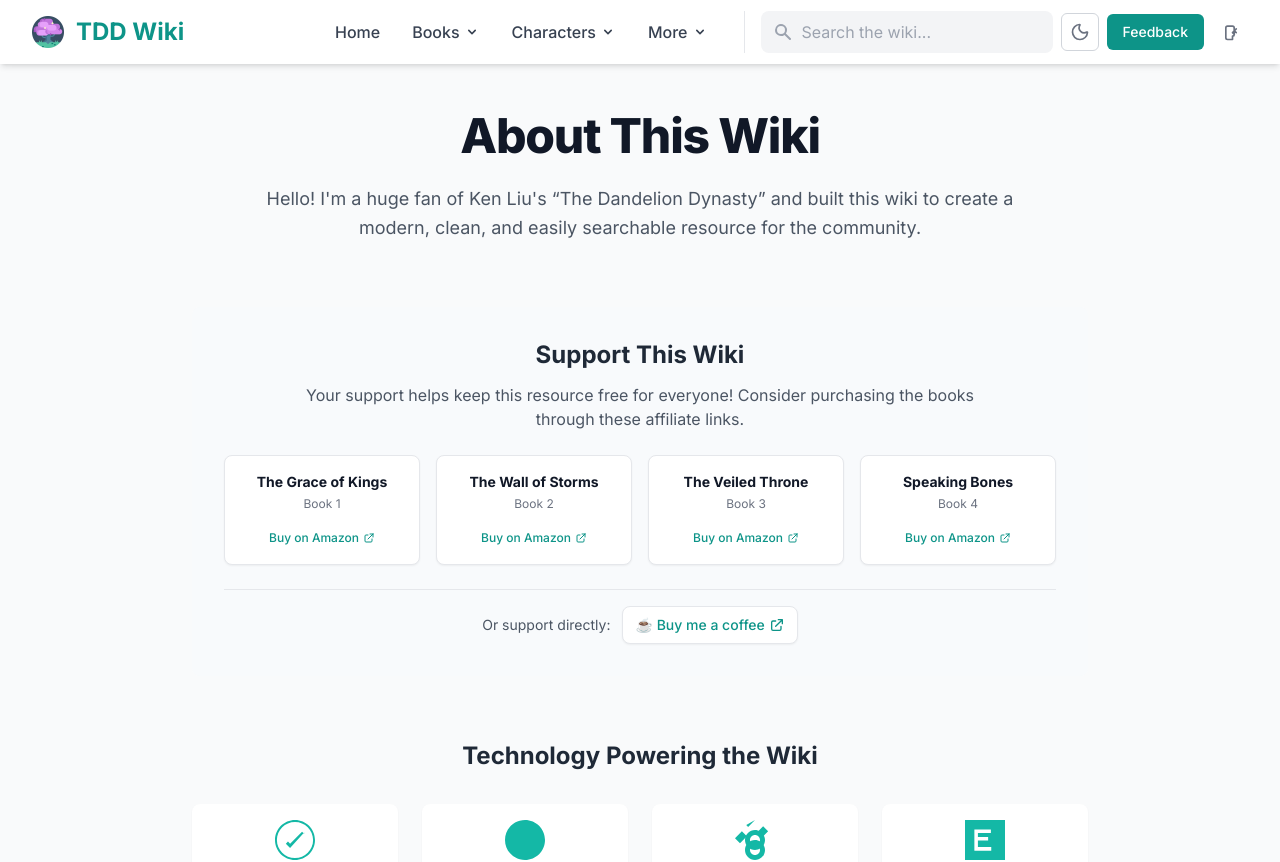
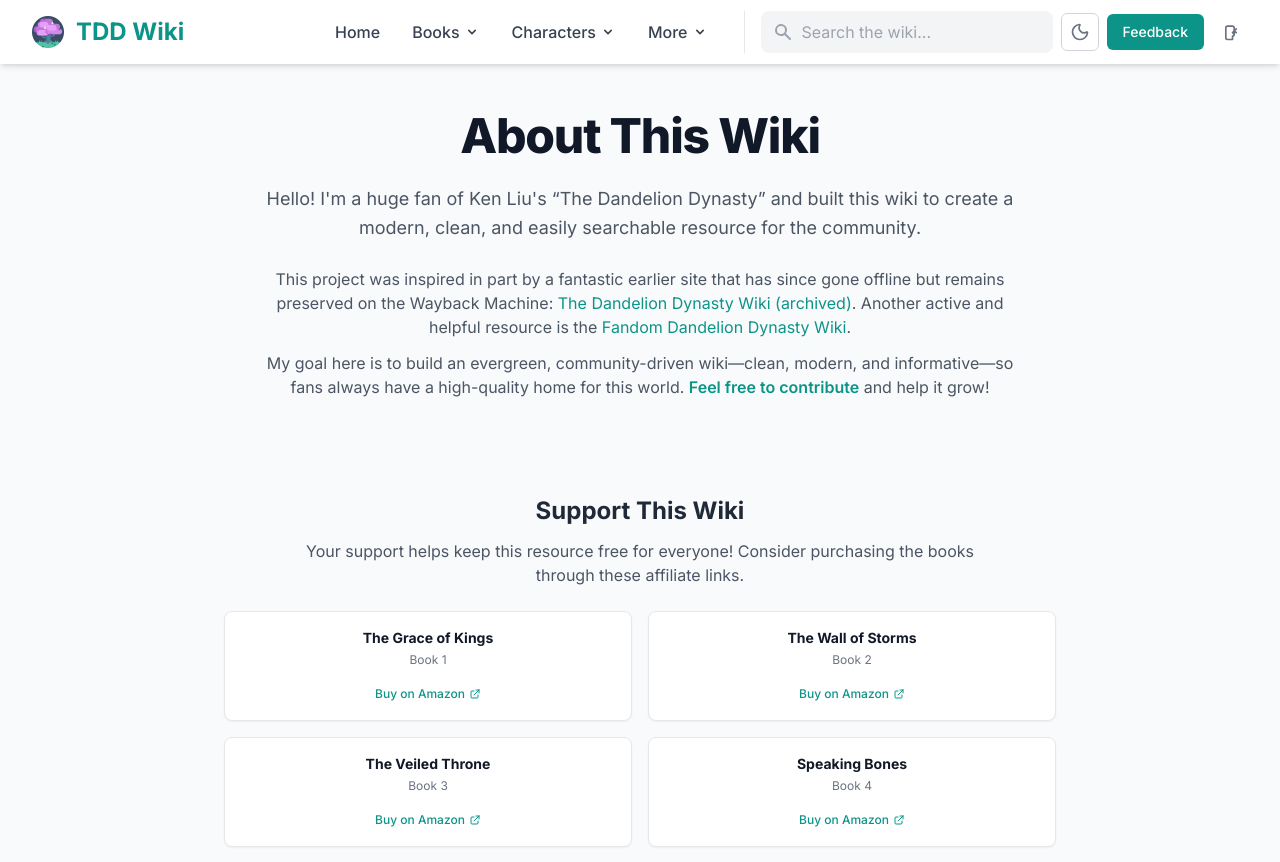
Before and after one commit to arman-101/dandelion-wiki, a Next.js app: page /other/about-wiki in a window 1280 px wide. Shown: the top 862 px of the page. Built offline with nearby package versions, Linux system fonts and the light colour scheme.

Commit message:
about updated

```diff
--- a/app/other/about-wiki/page.tsx
+++ b/app/other/about-wiki/page.tsx
@@ -39,6 +39,17 @@ export default function AboutMePage() {
                 <p className="text-lg text-gray-600 dark:text-gray-300 max-w-3xl mx-auto leading-relaxed">
                     Hello! I&apos;m a huge fan of Ken Liu&apos;s &ldquo;The Dandelion Dynasty&rdquo; and built this wiki to create a modern, clean, and easily searchable resource for the community.
                 </p>
+                <div className="mt-6 text-gray-600 dark:text-gray-300 max-w-3xl mx-auto space-y-3">
+                    <p>
+                        This project was inspired in part by a fantastic earlier site that has since gone offline but remains preserved on the Wayback Machine: {" "}
+                        <a href="https://web.archive.org/web/20190809133811/http://dandelionwiki.com/w/Main_Page" target="_blank" rel="noopener noreferrer" className="text-teal-600 dark:text-teal-400 hover:underline">The Dandelion Dynasty Wiki (archived)</a>. Another active and helpful resource is the {" "}
+                        <a href="https://the-dandelion-dynasty.fandom.com/wiki/The_Dandelion_Dynasty_Wiki" target="_blank" rel="noopener noreferrer" className="text-teal-600 dark:text-teal-400 hover:underline">Fandom Dandelion Dynasty Wiki</a>.
+                    </p>
+                    <p>
+                        My goal here is to build an evergreen, community-driven wiki—clean, modern, and informative—so fans always have a high-quality home for this world. {" "}
+                        <Link href="/other/contributing" className="text-teal-600 dark:text-teal-400 hover:underline font-semibold">Feel free to contribute</Link> and help it grow!
+                    </p>
+                </div>
             </div>
 
             {/* --- Support Section --- */}
@@ -50,7 +61,7 @@ export default function AboutMePage() {
                     </p>
                 </div>
 
-                <div className="grid grid-cols-1 sm:grid-cols-2 lg:grid-cols-4 gap-4">
+                <div className="grid grid-cols-1 sm:grid-cols-2 lg:grid-cols-2 xl:grid-cols-2 gap-4">
                     <div className="bg-white dark:bg-gray-800 p-4 rounded-lg shadow-sm hover:shadow-md transition-all duration-300 border border-gray-200 dark:border-gray-700 group">
                         <div className="text-center">
                             <h3 className="font-bold text-gray-900 dark:text-white mb-1 text-sm">The Grace of Kings</h3>
```
